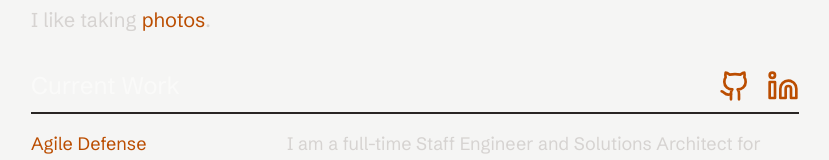
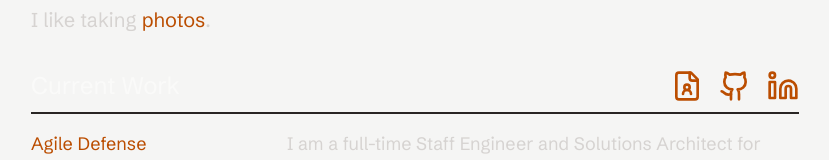
Before and after one commit to adamhp/adamhp.io, a Next.js app: page / in a window 1280 px wide. Shown: the part 288-448 px from the top of the page, without its empty margins (225-1054 px from the left). Built offline with nearby package versions, Linux system fonts and the light colour scheme.

Commit message:
feat: add resume link

```diff
--- a/src/app/page.tsx
+++ b/src/app/page.tsx
@@ -83,6 +83,25 @@ export default function Home() {
           <div className='flex flex-row items-baseline justify-between border-b-2 border-stone-800'>
             <h1>Current Work</h1>
             <div className='flex flex-row space-x-4'>
+              <a href='http://pearce.cv'>
+                <svg
+                  xmlns='http://www.w3.org/2000/svg'
+                  width='24'
+                  height='24'
+                  viewBox='0 0 24 24'
+                  fill='none'
+                  stroke='currentColor'
+                  stroke-width='2'
+                  stroke-linecap='round'
+                  stroke-linejoin='round'
+                  className='lucide lucide-file-user-icon lucide-file-user w-8 h-8 -mb-2'
+                >
+                  <path d='M14 2v4a2 2 0 0 0 2 2h4' />
+                  <path d='M15 18a3 3 0 1 0-6 0' />
+                  <path d='M15 2H6a2 2 0 0 0-2 2v16a2 2 0 0 0 2 2h12a2 2 0 0 0 2-2V7z' />
+                  <circle cx='12' cy='13' r='2' />
+                </svg>
+              </a>
               <a href='https://www.github.com/adamhp'>
                 <svg
                   xmlns='http://www.w3.org/2000/svg'
```
